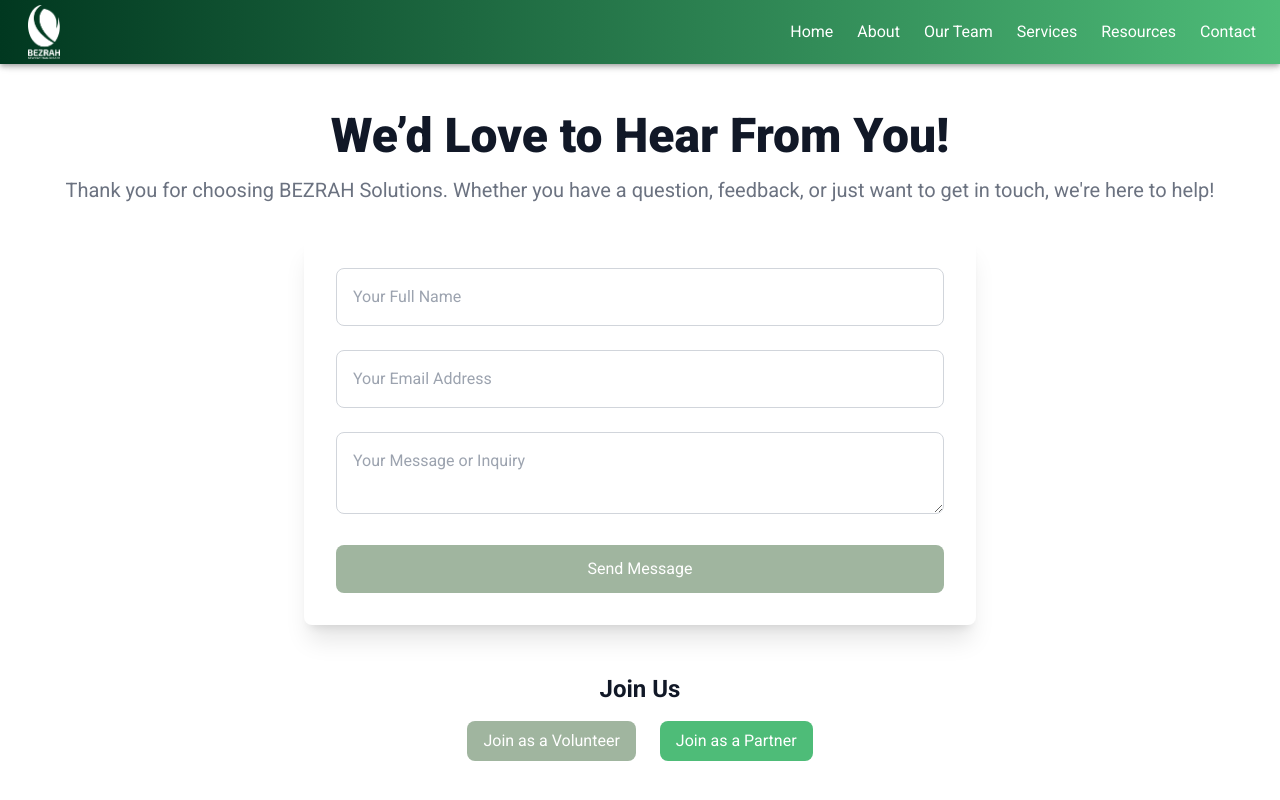
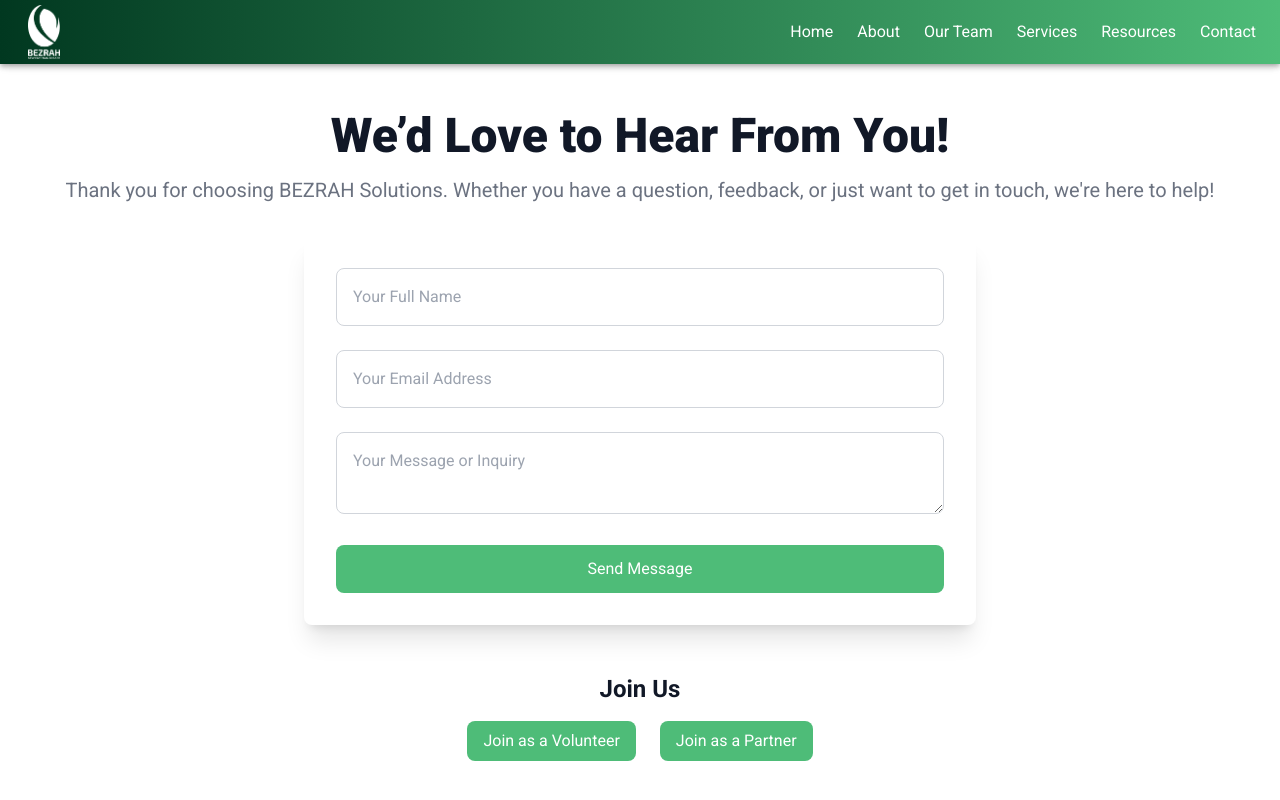
Before and after one commit to ahmed15ayman7/bezrah, a Next.js app: page /contact in a window 1280 px wide. Shown: the top 800 px of the page. Built offline with nearby package versions, Linux system fonts and the light colour scheme; a web font is replaced by a local one.

Commit message:
Update page.tsx

```diff
--- a/app/contact/page.tsx
+++ b/app/contact/page.tsx
@@ -132,7 +132,7 @@ const Contact = () => {
               value={formData.name}
               onChange={handleChange}
               placeholder="Your Full Name"
-              className="w-full p-4 border border-gray-300 rounded-lg focus:ring-2 focus:ring-[#a0b59f]"
+              className="w-full p-4 border border-gray-300 rounded-lg focus:ring-2 focus:ring-[#4ebc78]"
             />
             {formErrors.name && (
               <p className="text-red-500 text-sm mt-2">{formErrors.name}</p>
@@ -168,7 +168,7 @@ const Contact = () => {
 
           <button
             type="submit"
-            className="w-full bg-[#a0b59f] text-white py-3 rounded-lg hover:bg-[#4ebc78] transition-all"
+            className="w-full bg-[#4ebc78] text-white py-3 rounded-lg hover:bg-[#4ebc78] transition-all"
           >
             Send Message
           </button>
@@ -181,7 +181,7 @@ const Contact = () => {
               href="https://docs.google.com/forms/d/1ViFzPb4L957BYdoCm0dHdp0tjYTPS8RoQMMqUN0hvVQ/edit"
               target="_blank"
               rel="noopener noreferrer"
-              className="bg-[#a0b59f] text-white py-2 px-4 rounded-lg hover:bg-[#4ebc78] transition-all"
+              className="bg-[#4ebc78] text-white py-2 px-4 rounded-lg hover:bg-[#4ebc78] transition-all"
             >
               Join as a Volunteer
             </a>
```
